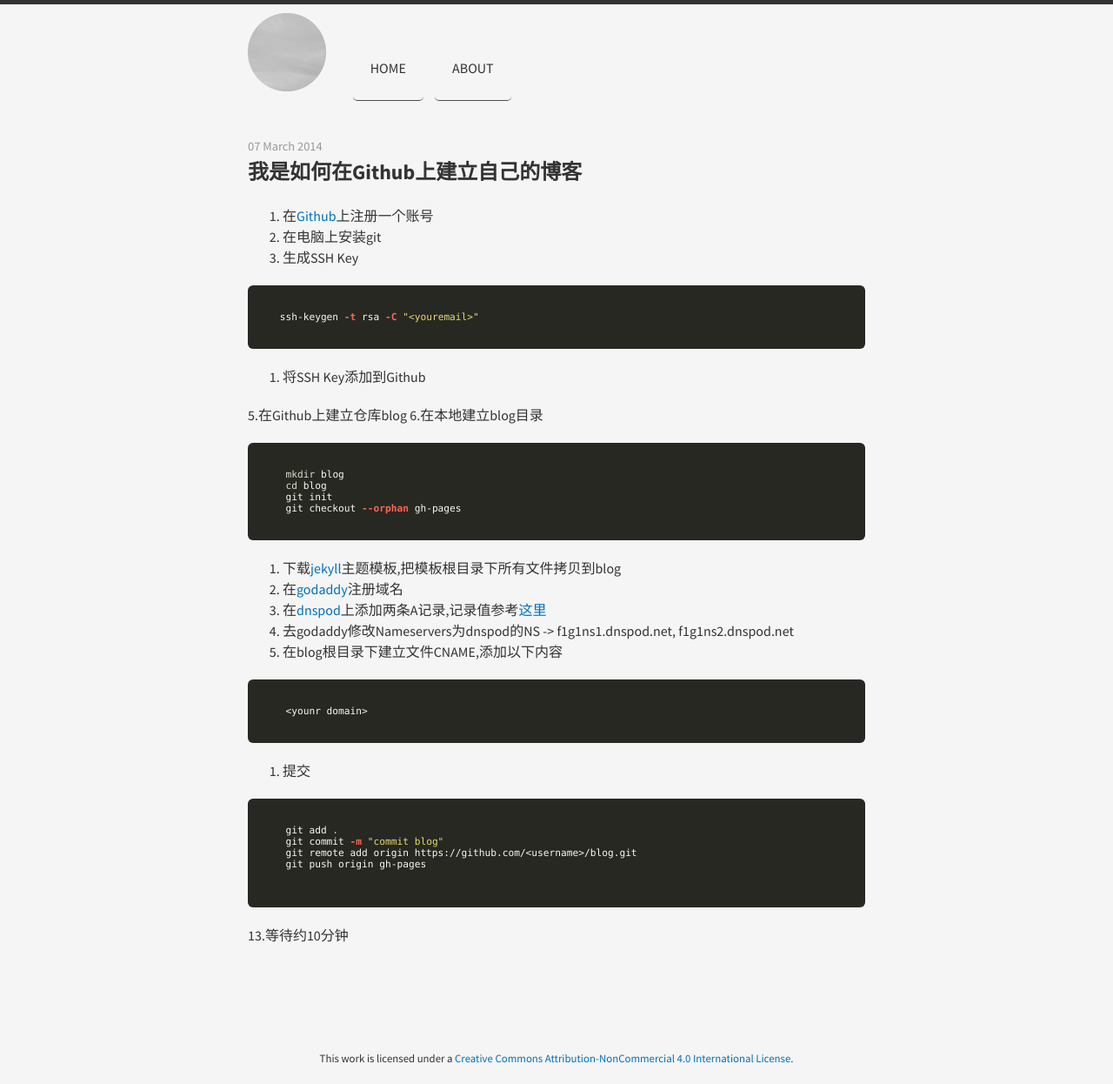
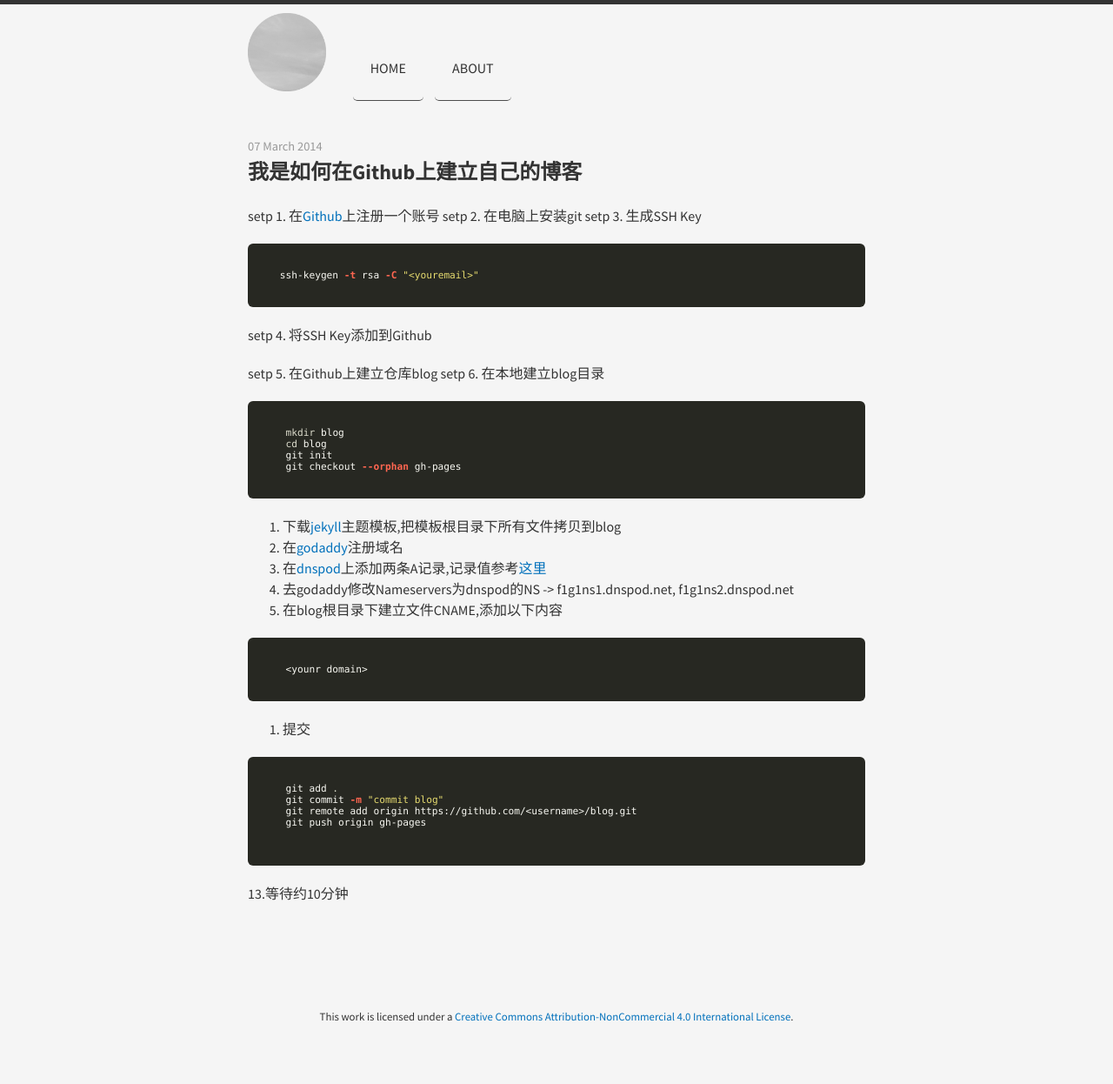
Before and after one commit to Humor-er/yjdblog, a Jekyll site: the page built from _posts/2014-03-07-demo-post.md, in a window 1280 px wide. Shown: the whole page at 87% size. Built offline with Jekyll 4.4.1, drawn with Linux system fonts in a browser that asks for light colours; nearby versions of some CDN libraries; Markdown is read by kramdown in place of the engine named in the settings; after the commit the page ends 1198 px from its top, so only the background shows below that.

Commit message:
Update 2014-03-07-demo-post.md

```diff
--- a/_posts/2014-03-07-demo-post.md
+++ b/_posts/2014-03-07-demo-post.md
@@ -3,16 +3,16 @@ layout: post
 title: 我是如何在Github上建立自己的博客
 ---
 
-1. 在<a href="https://github.com">Github</a>上注册一个账号
-2. 在电脑上安装git
-3. 生成SSH Key
+setp 1. 在<a href="https://github.com">Github</a>上注册一个账号
+setp 2. 在电脑上安装git
+setp 3. 生成SSH Key
 {% highlight bash %}
  ssh-keygen -t rsa -C "<youremail>"
 {% endhighlight %}
-4. 将SSH Key添加到Github
+setp 4. 将SSH Key添加到Github
 
-5.在Github上建立仓库blog
-6.在本地建立blog目录
+setp 5. 在Github上建立仓库blog
+setp 6. 在本地建立blog目录
 <p>
 {% highlight bash %}
   mkdir blog
```
